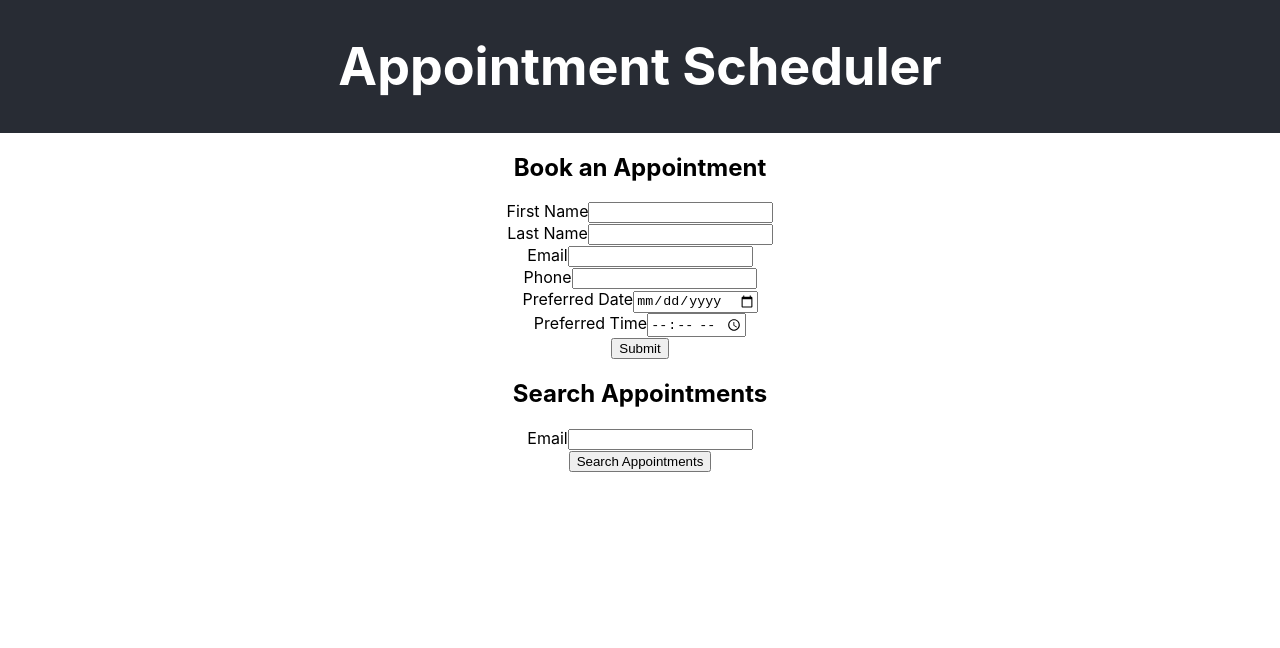
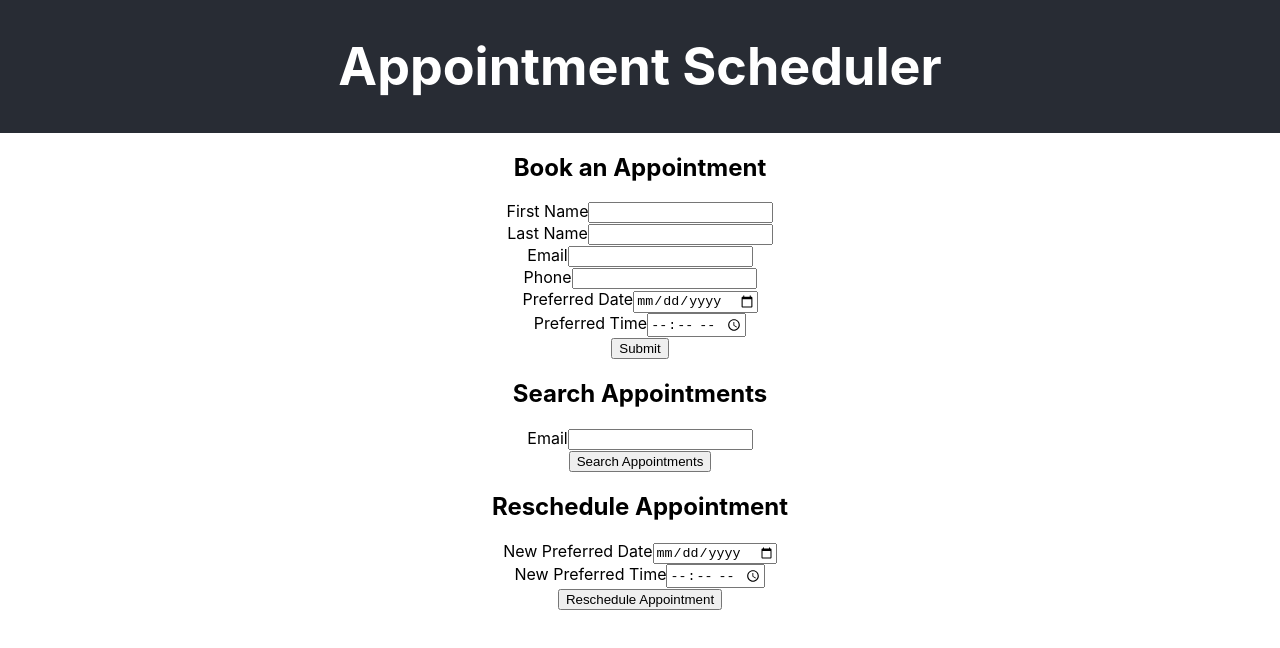
Before and after one commit to BeckyLashua/booking_page, a React (Create React App) app in the folder client/: page / in a window 1280 px wide. Shown: the top 648 px of the page. Built offline with nearby package versions, Linux system fonts and the light colour scheme.

Commit message:
Built basic Reschedule Form

```diff
--- a/client/src/App.js
+++ b/client/src/App.js
@@ -1,6 +1,7 @@
 //import logo from './logo.svg';
 import BookingForm from './BookingForm';
 import SearchForm from './SearchForm';
+import RescheduleForm from './RescheduleForm';
 import './App.css';
 
 function App() {
@@ -13,6 +14,8 @@ function App() {
       <BookingForm />
       <h2>Search Appointments</h2>
       <SearchForm />
+      <h2>Reschedule Appointment</h2>
+      <RescheduleForm />
     </div>
   );
 }
--- /dev/null
+++ b/client/src/RescheduleForm.js
@@ -0,0 +1,67 @@
+
+import React, { useState } from 'react';
+import CustomLabel from './CustomLabel';
+import CustomInput from './CustomInput';
+import CustomButton from './CustomButton';
+//import CustomForm from './CustomForm';
+
+function RescheduleForm(props) {
+  const [firstName, setFirstName] = useState('');
+  const [lastName, setLastName] = useState('');
+  const [email, setEmail] = useState('');
+  const [phone, setPhone] = useState('');
+  const [date, setDate] = useState('');
+  const [time, setTime] = useState('');
+
+  const handleFirstNameChange = function(event) {
+    setFirstName(event.target.value);
+  };
+
+  const handleLastNameChange = function(event) {
+    setLastName(event.target.value);
+  };
+
+  const handleEmailChange = function(event) {
+    setEmail(event.target.value);
+  };
+
+  const handlePhoneChange = function(event) {
+    setPhone(event.target.value);
+  };
+
+  const handleDateChange = function(event) {
+    setDate(event.target.value);
+  };
+
+  const handleTimeChange = function(event) {
+    setTime(event.target.value);
+  };
+
+  const handleSubmit = (event) => {
+    event.preventDefault();
+    // Add form submission logic here
+  };
+  return (
+    <form>
+      <CustomLabel text="New Preferred Date" htmlFor="date" />
+      <CustomInput
+        type="date"
+        id="date"
+        name="date"
+        value={date}
+        onChange={handleDateChange}
+      /><br />
+      <CustomLabel text="New Preferred Time" htmlFor="time" />
+      <CustomInput
+        type="time"
+        id="time"
+        name="time"
+        value={time}
+        onChange={handleTimeChange}
+      /><br />
+      <CustomButton type="submit" onSubmit={handleSubmit} text="Reschedule Appointment" />
+    </form>
+  );
+}
+
+export default RescheduleForm;
```
Also changed, not shown: client/src/RescheduleForm.css (added).
